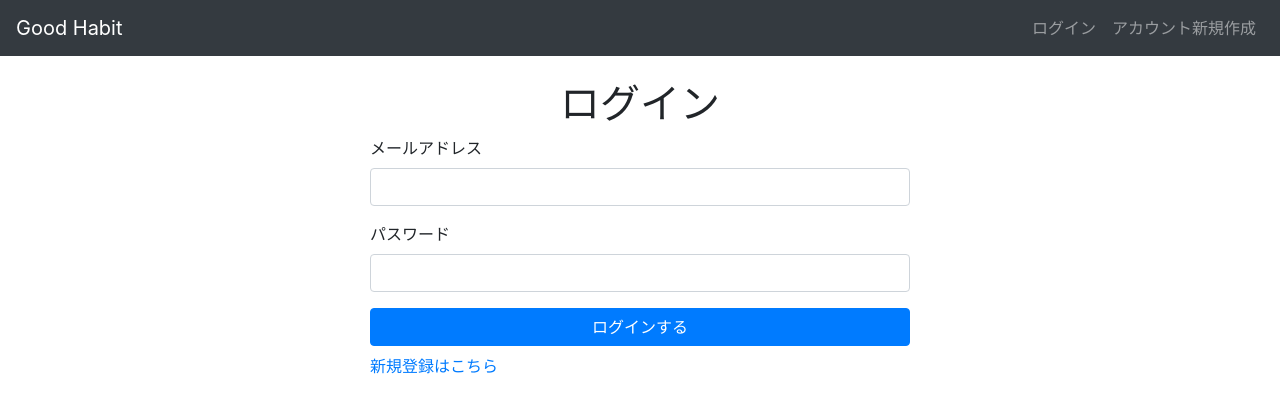
After one commit to naototanabe/good-habit, a Laravel app: page /login in a window 1280 px wide. The commit adds this page. Shown: the top 413 px of the page. Run offline with Laravel 8, Linux system fonts and the light colour scheme; some libraries are stand-ins or nearby versions.

Commit message:
user login

```diff
--- a/app/Providers/RouteServiceProvider.php
+++ b/app/Providers/RouteServiceProvider.php
@@ -21,7 +21,7 @@ class RouteServiceProvider extends ServiceProvider
      *
      * @var string
      */
-    public const HOME = '/home';
+    public const HOME = '/';
 
     /**
      * Define your route model bindings, pattern filters, etc.
--- a/composer.json
+++ b/composer.json
@@ -11,7 +11,8 @@
         "php": "^7.2.5|^8.0",
         "fideloper/proxy": "^4.4",
         "laravel/framework": "^6.20.26",
-        "laravel/tinker": "^2.5"
+        "laravel/tinker": "^2.5",
+        "laravelcollective/html": "^6.0"
     },
     "require-dev": {
         "facade/ignition": "^1.16.15",
--- /dev/null
+++ b/resources/views/auth/login.blade.php
@@ -0,0 +1,29 @@
+@extends('layouts.app')
+
+@section('content')
+    <div class="text-center">
+        <h1>ログイン</h1>
+    </div>
+
+    <div class="row">
+        <div class="col-sm-6 offset-sm-3">
+
+            {!! Form::open(['route' => 'login.post']) !!}
+                <div class="form-group">
+                    {!! Form::label('email', 'メールアドレス') !!}
+                    {!! Form::email('email', null, ['class' => 'form-control']) !!}
+                </div>
+
+                <div class="form-group">
+                    {!! Form::label('password', 'パスワード') !!}
+                    {!! Form::password('password', ['class' => 'form-control']) !!}
+                </div>
+
+                {!! Form::submit('ログインする', ['class' => 'btn btn-primary btn-block']) !!}
+            {!! Form::close() !!}
+
+            {{-- ユーザ登録ページへのリンク --}}
+            <p class="mt-2">{!! link_to_route('signup.get', '新規登録はこちら') !!}</p>
+        </div>
+    </div>
+@endsection
--- a/resources/views/commons/navbar.blade.php
+++ b/resources/views/commons/navbar.blade.php
@@ -8,18 +8,29 @@
         </button>
 
         <div class="collapse navbar-collapse" id="nav-bar">
+    @if (Auth::check())
             <ul class="navbar-nav mr-auto">
                     {{-- ユーザページのリンク --}}
                     <li class="nav-item"><a href="#" class="nav-link">ユーザページ</a></li>
                     {{-- 習慣新規作成ページへのリンク --}}
                     <li class="nav-item"><a href="#" class="nav-link">習慣新規作成</a></li>
             </ul>
-            <ul class="navbar-nav">
+            <ul class="navbar-nav　ml-auto">
+                    {{-- ログアウトへのリンク --}}
+                    <li class="nav-item">{!! link_to_route('logout.get', 'ログアウト', ) !!}</li>
+            </ul>
+
+
+    @else
+                    <ul class="navbar-nav ml-auto">
                         {{-- ログインページへのリンク --}}
-                <li class="nav-item"><a href="#" class="nav-link">ログイン</a></li>
+                        <li class="nav-item">{!! link_to_route('login', 'ログイン', [], ['class' => 'nav-link']) !!}</li>
                         {{-- ユーザ登録ページへのリンク --}}
-                <li class="nav-item"><a href="#" class="nav-link">新規アカウント作成</a></li>
+                        <li class="nav-item">{!! link_to_route('signup.get', 'アカウント新規作成', [], ['class' => 'nav-link']) !!}</li>
                     </ul>
+
+    @endif
         </div>
+
     </nav>
 </header>
--- a/routes/web.php
+++ b/routes/web.php
@@ -14,3 +14,12 @@
 Route::get('/', function () {
     return view('welcome');
 });
+
+//ユーザ登録
+Route::get('signup','Auth\RegisterController@showRegistrationform')->name('signup.get');
+Route::post('signup', 'Auth\RegisterController@register')->name('signup.post');
+
+// 認証
+Route::get('login', 'Auth\LoginController@showLoginForm')->name('login');
+Route::post('login', 'Auth\LoginController@login')->name('login.post');
+Route::get('logout', 'Auth\LoginController@logout')->name('logout.get');
```
Also changed, not shown: resources/views/auth/register.blade.php (added, +34 -0 lines), resources/views/welcome.blade.php (+11 -5 lines), 1 other file. Lines whose indentation alone changed are shown as unchanged.
